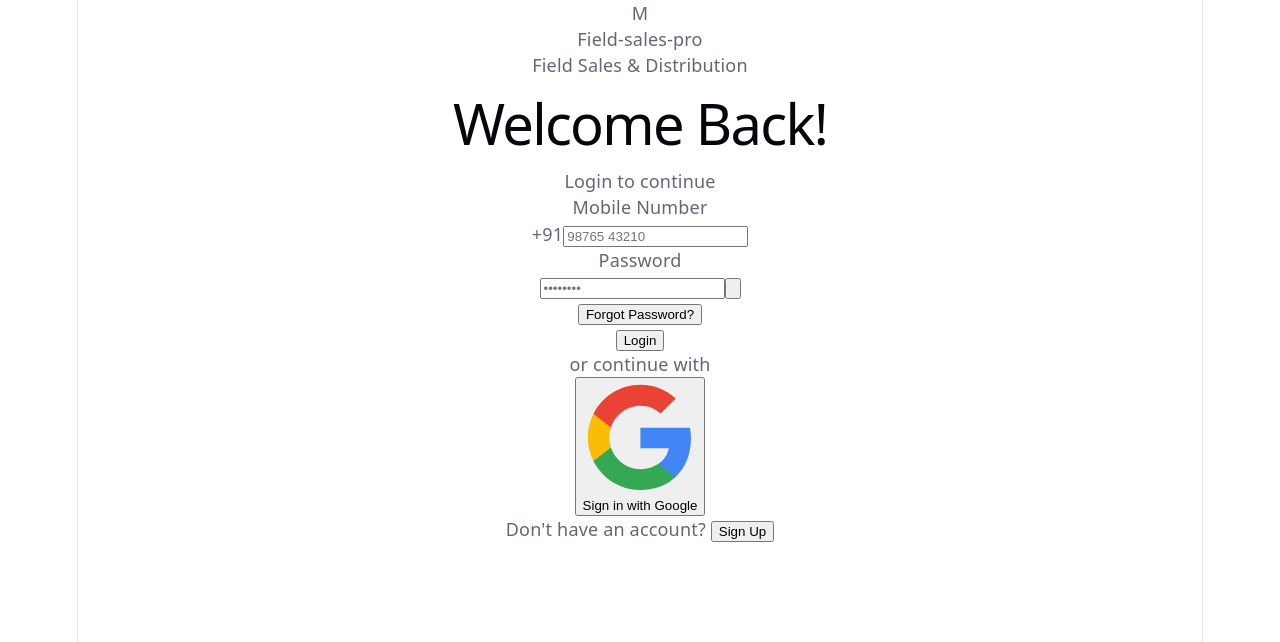
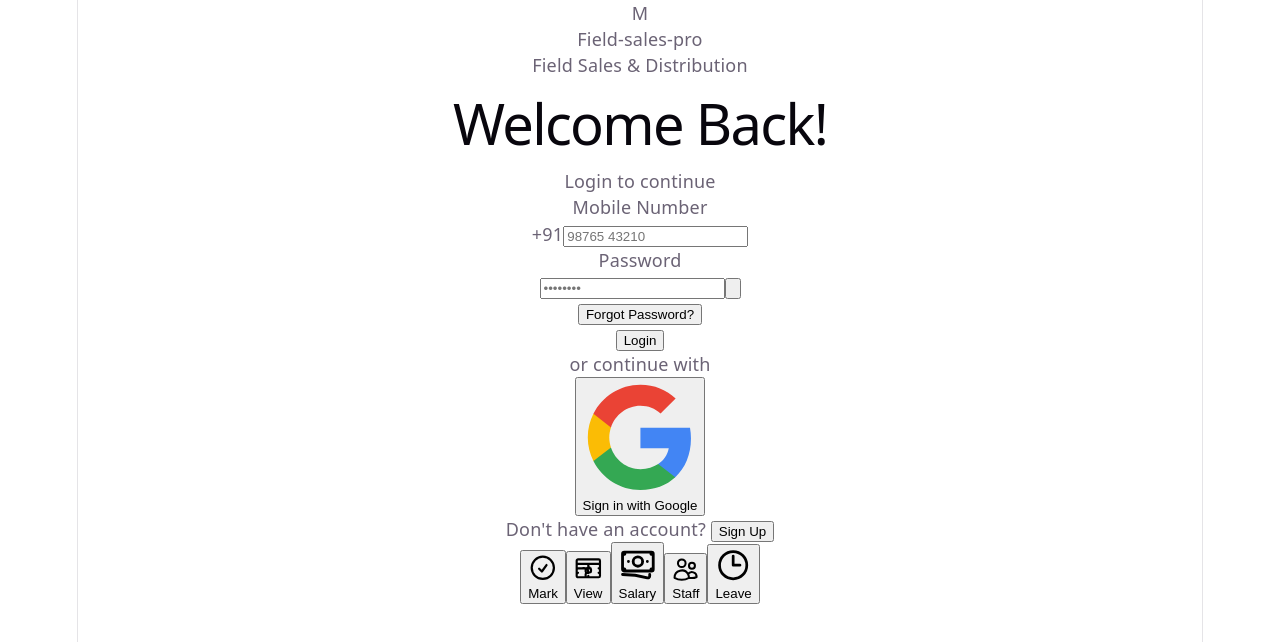
Before and after one commit to imransridhiventures123-del/Field-Sales-Tracking-App, a React (Vite) app: page /login in a window 1280 px wide. Shown: the top 642 px of the page. Built offline with nearby package versions, Linux system fonts and the light colour scheme.

Commit message:
Update BottomNav.jsx

```diff
--- a/src/components/BottomNav.jsx
+++ b/src/components/BottomNav.jsx
@@ -1,103 +1,66 @@
-import { useNavigate, useLocation } from "react-router-dom";
+import React from 'react';
 
-const NAV_ITEMS = [
+const navItems = [
   {
-    label: "Home",
-    path: "/dashboard",
+    id: 'home',
+    label: 'Mark',
     icon: (
-      <svg className="w-6 h-6" fill="none" stroke="currentColor" viewBox="0 0 24 24">
-        <path strokeLinecap="round" strokeLinejoin="round" strokeWidth={2} d="M3 12l2-2m0 0l7-7 7 7M5 10v10a1 1 0 001 1h3m10-11l2 2m-2-2v10a1 1 0 01-1 1h-3m-6 0a1 1 0 001-1v-4a1 1 0 011-1h2a1 1 0 011 1v4a1 1 0 001 1m-6 0h6" />
+      <svg fill="none" viewBox="0 0 24 24" stroke="currentColor" strokeWidth={1.8}>
+        <path strokeLinecap="round" strokeLinejoin="round" d="M9 12.75L11.25 15 15 9.75M21 12a9 9 0 11-18 0 9 9 0 0118 0z" />
       </svg>
     ),
   },
   {
-    label: "Visit",
-    path: "/visit-shop",
+    id: 'attendance',
+    label: 'View',
     icon: (
-      <svg className="w-6 h-6" fill="none" stroke="currentColor" viewBox="0 0 24 24">
-        <path strokeLinecap="round" strokeLinejoin="round" strokeWidth={2} d="M17.657 16.657L13.414 20.9a1.998 1.998 0 01-2.827 0l-4.244-4.243a8 8 0 1111.314 0z" />
-        <path strokeLinecap="round" strokeLinejoin="round" strokeWidth={2} d="M15 11a3 3 0 11-6 0 3 3 0 016 0z" />
-      </svg>
-    ),
-    isCenter: true, // big center button
-  },
-  {
-    label: "My Visits",
-    path: "/my-visits",
-    icon: (
-      <svg className="w-6 h-6" fill="none" stroke="currentColor" viewBox="0 0 24 24">
-        <path strokeLinecap="round" strokeLinejoin="round" strokeWidth={2} d="M9 5H7a2 2 0 00-2 2v12a2 2 0 002 2h10a2 2 0 002-2V7a2 2 0 00-2-2h-2M9 5a2 2 0 002 2h2a2 2 0 002-2M9 5a2 2 0 012-2h2a2 2 0 012 2" />
+      <svg fill="none" viewBox="0 0 24 24" stroke="currentColor" strokeWidth={1.8}>
+        <path strokeLinecap="round" strokeLinejoin="round" d="M3.375 19.5h17.25m-17.25 0a1.125 1.125 0 01-1.125-1.125M3.375 19.5h7.5c.621 0 1.125-.504 1.125-1.125m-9.75 0V5.625m0 12.75v-1.5c0-.621.504-1.125 1.125-1.125m18.375 2.625V5.625m0 12.75c0 .621-.504 1.125-1.125 1.125m1.125-1.125v-1.5c0-.621-.504-1.125-1.125-1.125m0 3.75h-7.5A1.125 1.125 0 0112 18.375m9.75-12.75c0-.621-.504-1.125-1.125-1.125H3.375c-.621 0-1.125.504-1.125 1.125m19.5 0v1.5c0 .621-.504 1.125-1.125 1.125M2.25 5.625v1.5c0 .621.504 1.125 1.125 1.125m0 0h17.25m-17.25 0h7.5c.621 0 1.125.504 1.125 1.125M3.375 8.25c-.621 0-1.125.504-1.125 1.125v1.5c0 .621.504 1.125 1.125 1.125m17.25-3.75h-7.5c-.621 0-1.125.504-1.125 1.125m8.625-1.125c.621 0 1.125.504 1.125 1.125v1.5c0 .621-.504 1.125-1.125 1.125m-17.25 0h7.5m-7.5 0c-.621 0-1.125.504-1.125 1.125v1.5c0 .621.504 1.125 1.125 1.125M12 10.875v-1.5m0 1.5c0 .621-.504 1.125-1.125 1.125M12 10.875c0 .621.504 1.125 1.125 1.125m-2.25 0c-.621 0-1.125.504-1.125 1.125v1.5c0 .621.504 1.125 1.125 1.125m0 0h1.5m-1.5 0c-.621 0-1.125.504-1.125 1.125v1.5c0 .621.504 1.125 1.125 1.125m1.5-3.75C10.875 12 11.379 12.504 12 12.504s1.125-.504 1.125-1.125m-2.25.375h1.5m-1.5 0c-.621 0-1.125.504-1.125 1.125v1.5c0 .621.504 1.125 1.125 1.125h2.25c.621 0 1.125-.504 1.125-1.125v-1.5c0-.621-.504-1.125-1.125-1.125m-4.5 0H7.5" />
       </svg>
     ),
   },
   {
-    label: "Profile",
-    path: "/profile",
+    id: 'salary',
+    label: 'Salary',
     icon: (
-      <svg className="w-6 h-6" fill="none" stroke="currentColor" viewBox="0 0 24 24">
-        <path strokeLinecap="round" strokeLinejoin="round" strokeWidth={2} d="M16 7a4 4 0 11-8 0 4 4 0 018 0zM12 14a7 7 0 00-7 7h14a7 7 0 00-7-7z" />
+      <svg fill="none" viewBox="0 0 24 24" stroke="currentColor" strokeWidth={1.8}>
+        <path strokeLinecap="round" strokeLinejoin="round" d="M2.25 18.75a60.07 60.07 0 0115.797 2.101c.727.198 1.453-.342 1.453-1.096V18.75M3.75 4.5v.75A.75.75 0 013 6h-.75m0 0v-.375c0-.621.504-1.125 1.125-1.125H20.25M2.25 6v9m18-10.5v.75c0 .414.336.75.75.75h.75m-1.5-1.5h.375c.621 0 1.125.504 1.125 1.125v9.75c0 .621-.504 1.125-1.125 1.125h-.375m1.5-1.5H21a.75.75 0 00-.75.75v.75m0 0H3.75m0 0h-.375a1.125 1.125 0 01-1.125-1.125V15m1.5 1.5v-.75A.75.75 0 003 15h-.75M15 10.5a3 3 0 11-6 0 3 3 0 016 0zm3 0h.008v.008H18V10.5zm-12 0h.008v.008H6V10.5z" />
+      </svg>
+    ),
+  },
+  {
+    id: 'employees',
+    label: 'Staff',
+    icon: (
+      <svg fill="none" viewBox="0 0 24 24" stroke="currentColor" strokeWidth={1.8}>
+        <path strokeLinecap="round" strokeLinejoin="round" d="M15 19.128a9.38 9.38 0 002.625.372 9.337 9.337 0 004.121-.952 4.125 4.125 0 00-7.533-2.493M15 19.128v-.003c0-1.113-.285-2.16-.786-3.07M15 19.128v.106A12.318 12.318 0 018.624 21c-2.331 0-4.512-.645-6.374-1.766l-.001-.109a6.375 6.375 0 0111.964-3.07M12 6.375a3.375 3.375 0 11-6.75 0 3.375 3.375 0 016.75 0zm8.25 2.25a2.625 2.625 0 11-5.25 0 2.625 2.625 0 015.25 0z" />
+      </svg>
+    ),
+  },
+  {
+    id: 'permission',
+    label: 'Leave',
+    icon: (
+      <svg fill="none" viewBox="0 0 24 24" stroke="currentColor" strokeWidth={1.8}>
+        <path strokeLinecap="round" strokeLinejoin="round" d="M12 6v6h4.5m4.5 0a9 9 0 11-18 0 9 9 0 0118 0z" />
       </svg>
     ),
   },
 ];
 
-// Pages where BottomNav should NOT appear
-const HIDDEN_ON = [
-  "/visit-shop",
-  "/prove-location",
-  "/upload-photos",
-  "/visit-summary",
-  "/login",
-];
-
-export default function BottomNav() {
-  const navigate = useNavigate();
-  const location = useLocation();
-
-  // Hide on visit flow pages
-  if (HIDDEN_ON.includes(location.pathname)) return null;
-
+export default function BottomNav({ active, onChange }) {
   return (
-    <div className="fixed bottom-0 left-0 right-0 bg-white border-t border-gray-100 z-50">
-      <div className="flex items-center justify-around px-2 py-2">
-        {NAV_ITEMS.map((item) => {
-          const isActive = location.pathname === item.path;
-
-          // Center "Visit" button — bigger and blue
-          if (item.isCenter) {
-            return (
-              <button
-                key={item.path}
-                onClick={() => navigate(item.path)}
-                className="flex flex-col items-center -mt-6"
-              >
-                <div className="w-14 h-14 rounded-full bg-blue-600 flex items-center justify-center shadow-lg active:scale-95 transition">
-                  <svg className="w-7 h-7 text-white" fill="none" stroke="currentColor" viewBox="0 0 24 24">
-                    <path strokeLinecap="round" strokeLinejoin="round" strokeWidth={2} d="M17.657 16.657L13.414 20.9a1.998 1.998 0 01-2.827 0l-4.244-4.243a8 8 0 1111.314 0z" />
-                    <path strokeLinecap="round" strokeLinejoin="round" strokeWidth={2} d="M15 11a3 3 0 11-6 0 3 3 0 016 0z" />
-                  </svg>
-                </div>
-                <span className="text-xs text-blue-600 font-medium mt-1">{item.label}</span>
-              </button>
-            );
-          }
-
-          return (
-            <button
-              key={item.path}
-              onClick={() => navigate(item.path)}
-              className="flex flex-col items-center gap-1 px-3 py-1 active:scale-95 transition"
-            >
-              <span className={isActive ? "text-blue-600" : "text-gray-400"}>
-                {item.icon}
-              </span>
-              <span className={`text-xs font-medium ${isActive ? "text-blue-600" : "text-gray-400"}`}>
-                {item.label}
-              </span>
-            </button>
-          );
-        })}
-      </div>
-    </div>
+    <nav className="bottom-nav">
+      {navItems.map(item => (
+        <button
+          key={item.id}
+          className={`nav-item ${active === item.id ? 'active' : ''}`}
+          onClick={() => onChange(item.id)}
+        >
+          {item.icon}
+          {item.label}
+        </button>
+      ))}
+    </nav>
   );
 }
```
